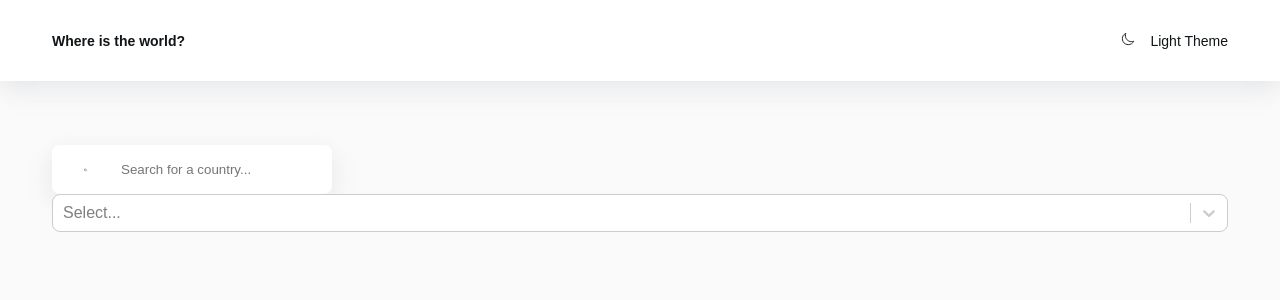
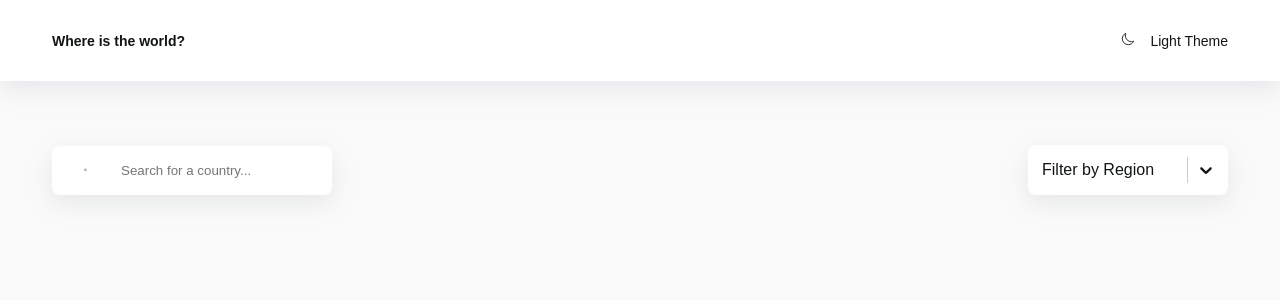
Before and after one commit to AndreKatt/themed-countries, a React (Create React App) app: page / in a window 1280 px wide. Shown: the top 300 px of the page. Built offline with nearby package versions, Linux system fonts and the light colour scheme; a web font is replaced by a local one.

Commit message:
add select styles

```diff
--- a/src/components/Controls.jsx
+++ b/src/components/Controls.jsx
@@ -1,3 +1,5 @@
+import { useState } from 'react';
+import styled from 'styled-components';
 import { CustomSelect } from './CustomSelect';
 import { Search } from './Search';
 
@@ -9,12 +11,32 @@ const options = [
 	{value: 'Oceania', label: 'Oceania'}
 ];
 
+const Wrapper = styled.div`
+	display: flex;
+	flex-direction: column;
+	align-items: flex-start;
+
+	@media (min-width: 767px) {
+		flex-direction: row;
+		justify-content: space-between;
+		align-items: center;
+	}
+`;
+
 export const Controls = () => {
+	const [region, setRegion] = useState('')
 
   return (
-	<div>
+	<Wrapper>
 		<Search />
-		<CustomSelect options={options} />
-	</div>
+		<CustomSelect
+			options={options}
+			placeholder="Filter by Region"
+			isClearable
+			isSearchable={false}
+			value={region}
+			onChange={setRegion}
+		/>
+	</Wrapper>
   );
 };
--- a/src/components/CustomSelect.jsx
+++ b/src/components/CustomSelect.jsx
@@ -10,7 +10,7 @@ export const CustomSelect = styled(Select).attrs({
 			borderRadius: 'var(--radii)',
 			padding: '0.25rem',
 			border: 'none',
-			boxShadow: 'var(--shadow',
+			boxShadow: 'var(--shadow)',
 			height: '50px',
 		}),
 		option: (provided, state) => ({
@@ -20,4 +20,25 @@ export const CustomSelect = styled(Select).attrs({
 			backgroundColor:  state.isSelected ? 'var(--colors-bg)' : 'var(--colors-ui-base)'
 		})
 	},
-})``;
+})`
+	width: 200px;
+	border-radius: var(--radii);
+	font-family: var(--family);
+	border: none;
+
+	& > * {
+		box-shadow: var(--shadow);
+	}
+
+	& input {
+		padding-left: 0.25rem;
+	}
+
+	& * {
+		color: var(--colors-text) !important;
+	}
+
+	& > div[id] {
+		background-color: var(--colors-ui-base);
+	}
+`;
--- a/src/components/Search.jsx
+++ b/src/components/Search.jsx
@@ -28,6 +28,7 @@ const Input = styled.input.attrs({
 	border: none;
 	outline: none;
 	color: var(--color-text);
+	background-color: var(--colors-ui-base);
 `;
 
 export const Search = () => {
```
